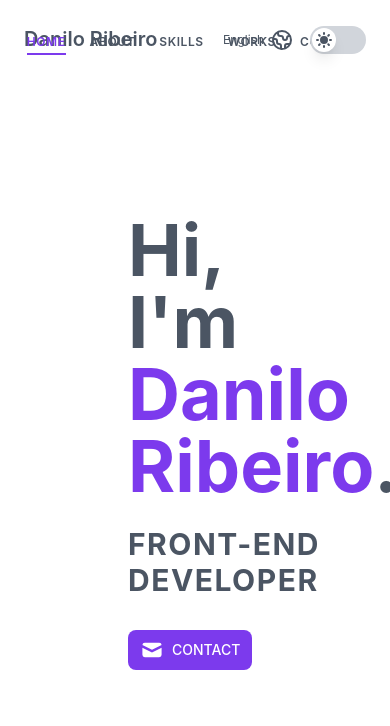
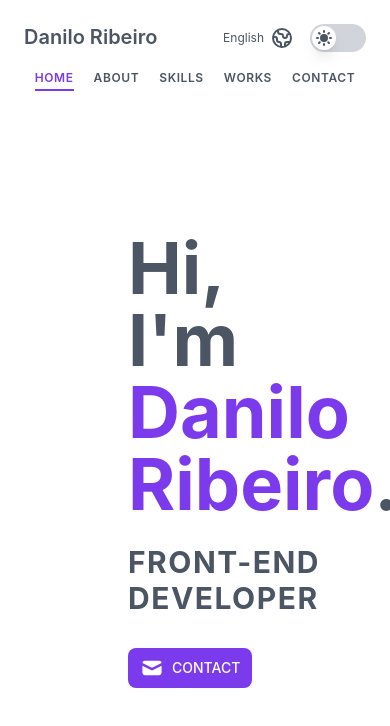
Before and after one commit to daniloribeiro00/daniloribeiro00, a Vue app: page / in a window 390 px wide. Shown: the top 726 px of the page. Built offline with nearby package versions, Linux system fonts and the light colour scheme.

Commit message:
added responsiveness

```diff
--- a/src/components/Header.vue
+++ b/src/components/Header.vue
@@ -44,8 +44,9 @@ watch(darkMode, () => {
 </script>
 
 <template>
-  <header
-    class="flex w-full items-center justify-between bg-white p-6 transition-colors duration-500 dark:bg-zinc-800"
+  <header class="flex w-full flex-col p-6">
+    <div
+      class="flex w-full items-center justify-between bg-white transition-colors duration-500 dark:bg-zinc-800"
     >
       <div class="flex h-full w-1/3 items-center gap-4">
         <button
@@ -60,7 +61,9 @@ watch(darkMode, () => {
           </router-link>
         </button>
       </div>
-    <nav class="flex h-full w-1/3 items-center justify-center gap-4">
+      <nav
+        class="hidden h-full w-1/3 items-center justify-center gap-4 md:flex"
+      >
         <button
           type="button"
           class="rounded-lg p-1 outline-none ring-violet-600 ring-offset-2 transition-all duration-200 ease-in-out focus:ring"
@@ -128,7 +131,7 @@ watch(darkMode, () => {
           class="flex items-center justify-center gap-1.5 rounded-full text-gray-600 outline-none ring-violet-600 ring-offset-2 transition-colors duration-200 ease-in-out hover:text-violet-600 focus:ring dark:text-white dark:hover:text-violet-500"
           @click="setLanguage"
         >
-        <span class="pl-1 text-xs">
+          <span class="hidden pl-1 text-xs xs:block">
             {{ globalStore.language === 'pt-BR' ? 'Português' : 'English' }}
           </span>
           <svg
@@ -190,5 +193,70 @@ watch(darkMode, () => {
           </span>
         </Switch>
       </div>
+    </div>
+    <nav
+      class="mt-2 flex h-full w-full items-center justify-center gap-3 md:hidden"
+    >
+      <button
+        type="button"
+        class="rounded-lg p-1 outline-none ring-violet-600 ring-offset-2 transition-all duration-200 ease-in-out focus:ring"
+      >
+        <router-link
+          to="/"
+          class="border-y-2 border-transparent py-1 text-[0.5rem] font-semibold tracking-wider text-gray-600 transition-colors hover:border-b-violet-600 dark:text-white xs:text-xs"
+          activeClass="border-b-violet-600 dark:border-b-violet-500 text-violet-600 dark:text-violet-500 hover:border-b-violet-600"
+        >
+          HOME
+        </router-link>
+      </button>
+      <button
+        type="button"
+        class="rounded-lg p-1 outline-none ring-violet-600 ring-offset-2 transition-all duration-200 ease-in-out focus:ring"
+      >
+        <router-link
+          to="/about"
+          class="border-y-2 border-transparent py-1 text-[0.5rem] font-semibold tracking-wider text-gray-600 transition-colors hover:border-b-violet-600 dark:text-white xs:text-xs"
+          activeClass="border-b-violet-600 dark:border-b-violet-500 text-violet-600 dark:text-violet-500  hover:border-b-violet-600"
+        >
+          {{ globalStore.language === 'pt-BR' ? 'SOBRE' : 'ABOUT' }}
+        </router-link>
+      </button>
+      <button
+        type="button"
+        class="rounded-lg p-1 outline-none ring-violet-600 ring-offset-2 transition-all duration-200 ease-in-out focus:ring"
+      >
+        <router-link
+          to="/skills"
+          class="border-y-2 border-transparent py-1 text-[0.5rem] font-semibold tracking-wider text-gray-600 transition-colors hover:border-b-violet-600 dark:text-white xs:text-xs"
+          activeClass="border-b-violet-600 dark:border-b-violet-500 text-violet-600 dark:text-violet-500  hover:border-b-violet-600"
+        >
+          SKILLS
+        </router-link>
+      </button>
+      <button
+        type="button"
+        class="rounded-lg p-1 outline-none ring-violet-600 ring-offset-2 transition-all duration-200 ease-in-out focus:ring"
+      >
+        <router-link
+          to="/works"
+          class="border-y-2 border-transparent py-1 text-[0.5rem] font-semibold tracking-wider text-gray-600 transition-colors hover:border-b-violet-600 dark:text-white xs:text-xs"
+          activeClass="border-b-violet-600 dark:border-b-violet-500 text-violet-600 dark:text-violet-500  hover:border-b-violet-600"
+        >
+          {{ globalStore.language === 'pt-BR' ? 'PROJETOS' : 'WORKS' }}
+        </router-link>
+      </button>
+      <button
+        type="button"
+        class="rounded-lg p-1 outline-none ring-violet-600 ring-offset-2 transition-all duration-200 ease-in-out focus:ring"
+      >
+        <router-link
+          to="/contact"
+          class="border-y-2 border-transparent py-1 text-[0.5rem] font-semibold tracking-wider text-gray-600 transition-colors hover:border-b-violet-600 dark:text-white xs:text-xs"
+          activeClass="border-b-violet-600 dark:border-b-violet-500 text-violet-600 dark:text-violet-500  hover:border-b-violet-600"
+        >
+          {{ globalStore.language === 'pt-BR' ? 'CONTATO' : 'CONTACT' }}
+        </router-link>
+      </button>
+    </nav>
   </header>
 </template>
--- a/tailwind.config.js
+++ b/tailwind.config.js
@@ -1,8 +1,13 @@
 /* eslint-disable no-undef */
+const defaultTheme = require('tailwindcss/defaultTheme');
+
 module.exports = {
   content: ['./index.html', './src/**/*.{vue,js,ts,jsx,tsx}'],
   theme: {
-    extend: {},
+    screens: {
+      xs: '370px',
+      ...defaultTheme.screens,
+    },
   },
   darkMode: 'class',
   plugins: [],
```
Lines whose indentation alone changed are shown as unchanged.
